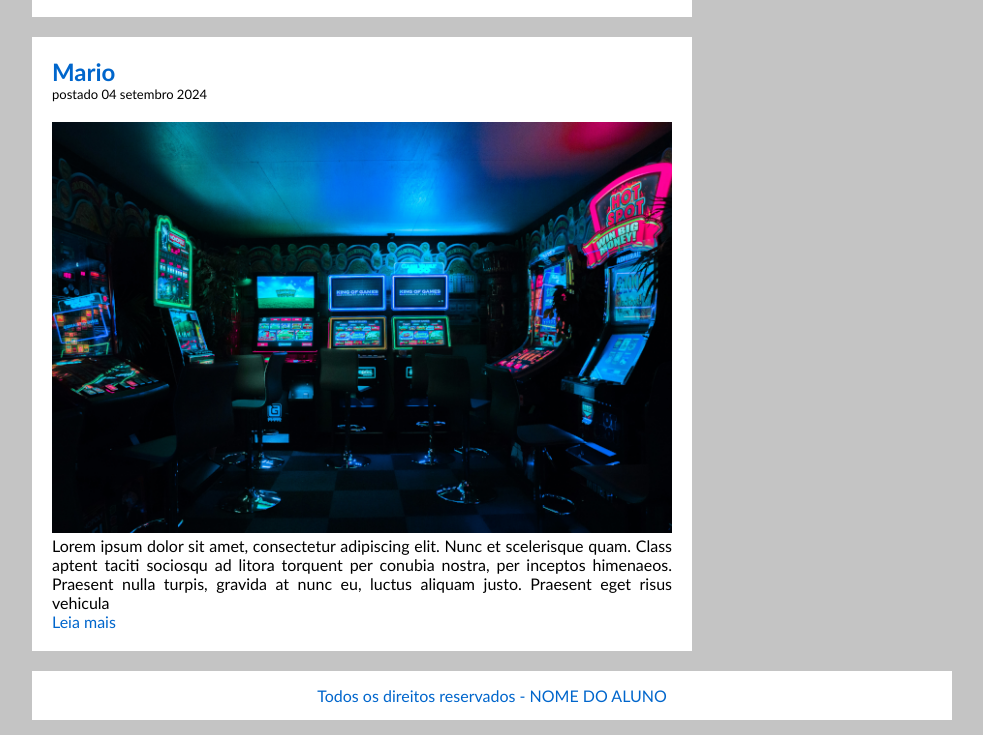
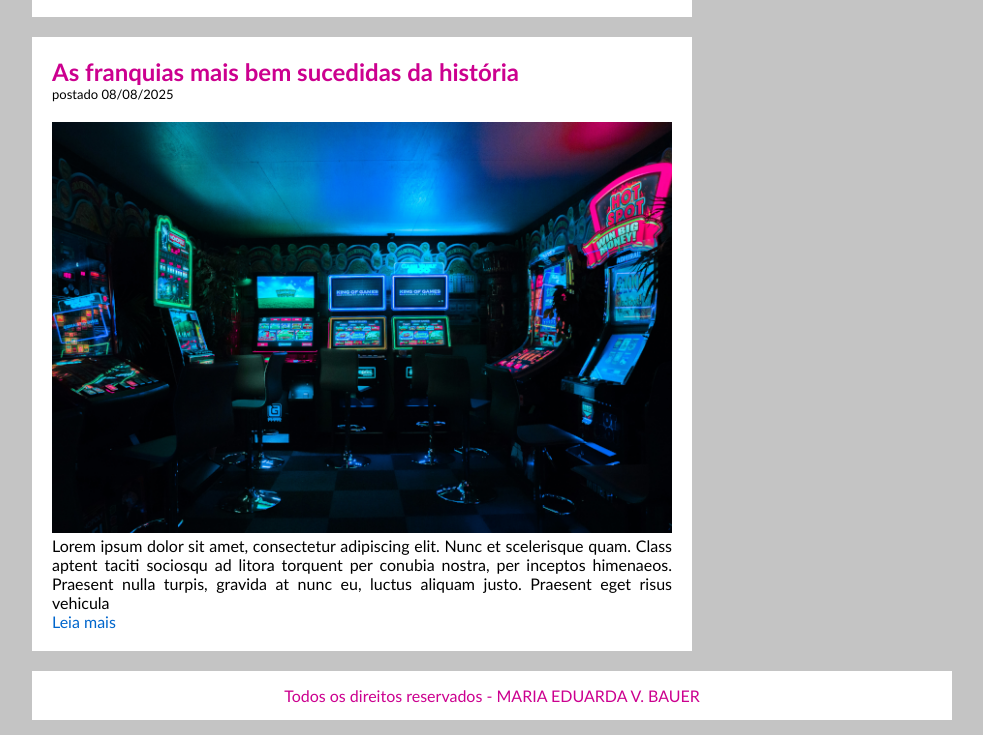
Before and after one commit to DudahBauer/faculdade-ads, a plain HTML site: page FundamentosDaProgramacaoWeb/aulas praticas/projeto_tecnologica/projeto_tecnologica/jogos.html in a window 1280 px wide. Shown: the part 730-1465 px from the top of the page, without its empty margins (148-1131 px from the left). Drawn offline with Linux system fonts and the light colour scheme.

Commit message:
adicionando mudanças

```diff
--- a/FundamentosDaProgramacaoWeb/projeto_tecnologica/css/style.css
+++ b/FundamentosDaProgramacaoWeb/aulas praticas/projeto_tecnologica/projeto_tecnologica/css/style.css
@@ -15,7 +15,7 @@ h1{
 }
 
 h2{
-    color: #06c;
+    color:rgb(204, 0, 143);
 }
 
 h3{
@@ -25,7 +25,7 @@ h3{
 }
 
 #header{
-    background-color: #06c;
+    background-color: rgb(204, 0, 143);
     padding: 15px;
     text-align: center;
 }
@@ -40,7 +40,7 @@ h3{
 }
 
 #header a:houver{
-    color: #06c;
+    color: rgb(204, 0, 143);
     background-color: white;
     text-decoration: none;
 }
@@ -68,7 +68,7 @@ h3{
 
 .data-post{
     font-size: 13px;
-    border-bottom: 1px, solid #06c;
+    border-bottom: 1px, rgb(204, 0, 143);
     display: block;
     padding-bottom: 10px;
     margin-bottom: 10px;
@@ -111,5 +111,5 @@ a:hover{
     text-align: center;
     padding: 15px;
     background: white;
-    color: #06c;
+    color: rgb(204, 0, 143);
 }
--- a/FundamentosDaProgramacaoWeb/projeto_tecnologica/jogos.html
+++ b/FundamentosDaProgramacaoWeb/aulas praticas/projeto_tecnologica/projeto_tecnologica/jogos.html
@@ -41,8 +41,8 @@
 
         <!-- abertura postagem -->
         <div class="post">
-          <h2>Mario</h2>
-          <span class="data-post">postado 04 setembro 2024</span>
+          <h2>As franquias mais bem sucedidas da história</h2>
+          <span class="data-post">postado 08/08/2025</span>
           <img class="img-post" src="imagens/game01.png" />
           <p>
             Lorem ipsum dolor sit amet, consectetur adipiscing elit. Nunc et
@@ -80,7 +80,9 @@
         </div>
       </div>
 
-      <div id="footer">Todos os direitos reservados - NOME DO ALUNO</div>
+      <div id="footer">
+        Todos os direitos reservados - MARIA EDUARDA V. BAUER
+      </div>
     </div>
   </body>
 </html>
```
Also changed, not shown: FundamentosDaProgramacaoWeb/aulas praticas/projeto_tecnologica/projeto_tecnologica/imagens/game01.png (renamed from FundamentosDaProgramacaoWeb/projeto_tecnologica/imagens/game01.png), FundamentosDaProgramacaoWeb/aulas praticas/projeto_tecnologica/projeto_tecnologica/imagens/game02.png (renamed from FundamentosDaProgramacaoWeb/projeto_tecnologica/imagens/game02.png), FundamentosDaProgramacaoWeb/aulas praticas/projeto_tecnologica/projeto_tecnologica/imagens/game03.png (renamed from FundamentosDaProgramacaoWeb/projeto_tecnologica/imagens/game03.png), FundamentosDaProgramacaoWeb/aulas praticas/projeto_tecnologica/projeto_tecnologica/imagens/smartphone01.png (renamed from FundamentosDaProgramacaoWeb/projeto_tecnologica/imagens/smartphone01.png), FundamentosDaProgramacaoWeb/aulas praticas/projeto_tecnologica/projeto_tecnologica/imagens/tecnologia01.png (renamed from FundamentosDaProgramacaoWeb/projeto_tecnologica/imagens/tecnologia01.png), FundamentosDaProgramacaoWeb/aulas praticas/projeto_tecnologica/projeto_tecnologica/imagens/tecnologia02.png (renamed from FundamentosDaProgramacaoWeb/projeto_tecnologica/imagens/tecnologia02.png), FundamentosDaProgramacaoWeb/aulas praticas/projeto_tecnologica/projeto_tecnologica/index.html (renamed from FundamentosDaProgramacaoWeb/projeto_tecnologica/index.html).
